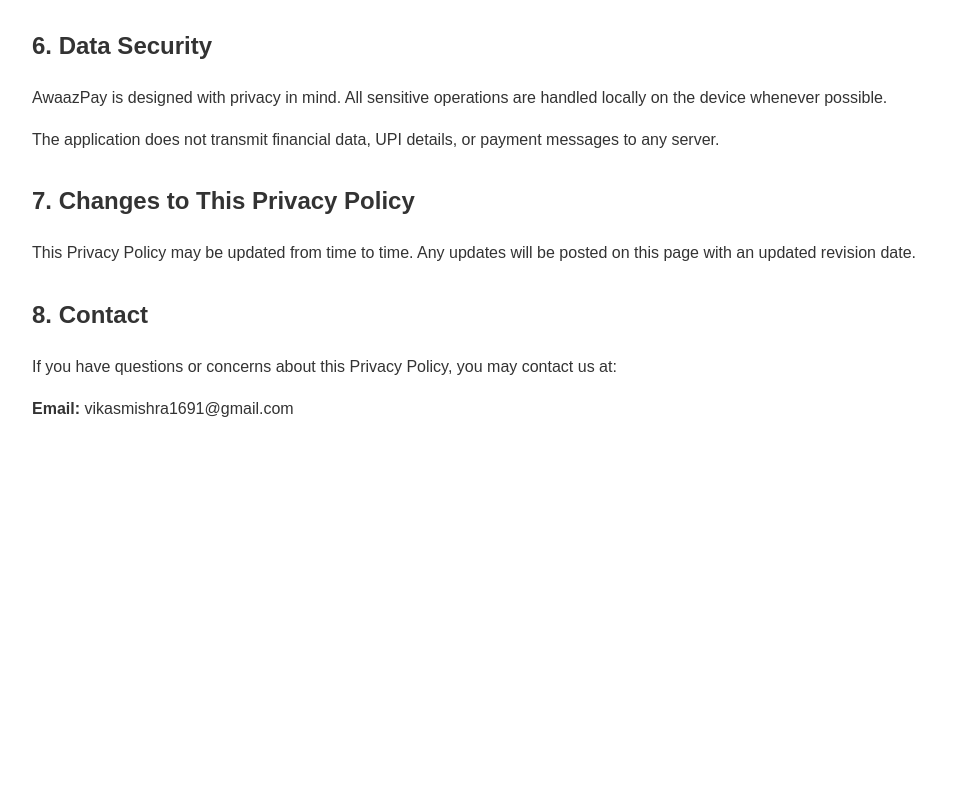
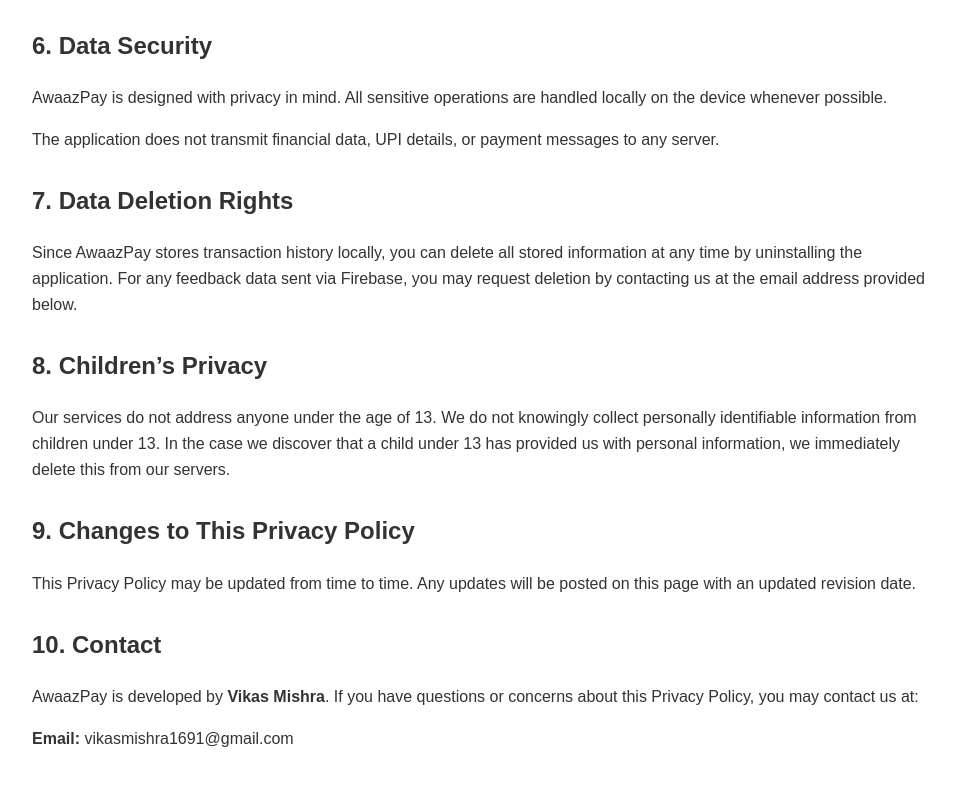
Before and after one commit to vikasmishra1691/awaazpay_privacy_policy, a plain HTML site: page index.html in a window 1280 px wide. Shown: the part 1302-2088 px from the top of the page, without its empty margins (158-1113 px from the left). Before the commit the page ends 1779 px from the top, so only its background shows below. Drawn offline with Linux system fonts and the light colour scheme.

Commit message:
Update privacy policy with new sections and dates

```diff
--- a/index.html
+++ b/index.html
@@ -29,7 +29,7 @@
 
 <h1>AwaazPay Privacy Policy</h1>
 
-<p><strong>Last updated:</strong> 2026</p>
+<p><strong>Last updated:</strong> March 07, 2026</p>
 
 <p>AwaazPay is a smart UPI payment announcement application designed to help merchants and users instantly hear payment confirmations from supported UPI apps.</p>
 
@@ -89,16 +89,21 @@
 
 <p>The application does not transmit financial data, UPI details, or payment messages to any server.</p>
 
+<h2>7. Data Deletion Rights</h2>
+<p>Since AwaazPay stores transaction history locally, you can delete all stored information at any time by uninstalling the application. For any feedback data sent via Firebase, you may request deletion by contacting us at the email address provided below.</p>
 
-<h2>7. Changes to This Privacy Policy</h2>
+<h2>8. Children’s Privacy</h2>
+<p>Our services do not address anyone under the age of 13. We do not knowingly collect personally identifiable information from children under 13. In the case we discover that a child under 13 has provided us with personal information, we immediately delete this from our servers.</p>
+
+
+
+<h2>9. Changes to This Privacy Policy</h2>
 
 <p>This Privacy Policy may be updated from time to time. Any updates will be posted on this page with an updated revision date.</p>
 
 
-<h2>8. Contact</h2>
-
-<p>If you have questions or concerns about this Privacy Policy, you may contact us at:</p>
-
+<h2>10. Contact</h2>
+<p>AwaazPay is developed by <strong>Vikas Mishra</strong>. If you have questions or concerns about this Privacy Policy, you may contact us at:</p>
 <p><strong>Email:</strong> vikasmishra1691@gmail.com</p>
 
 </body>
```
